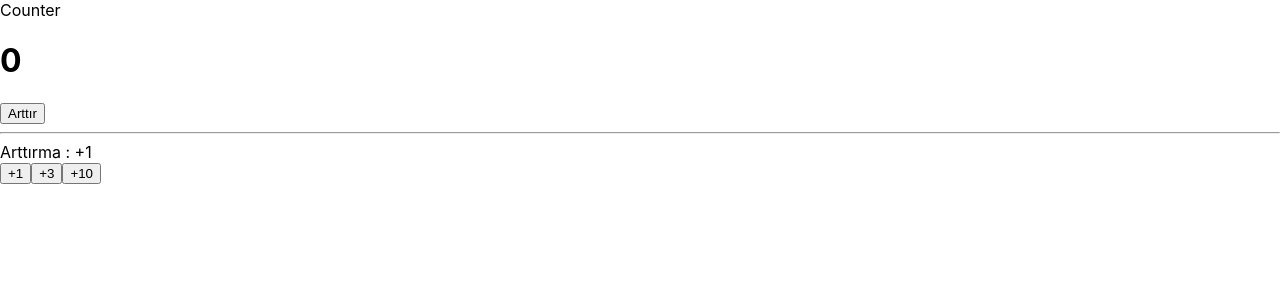
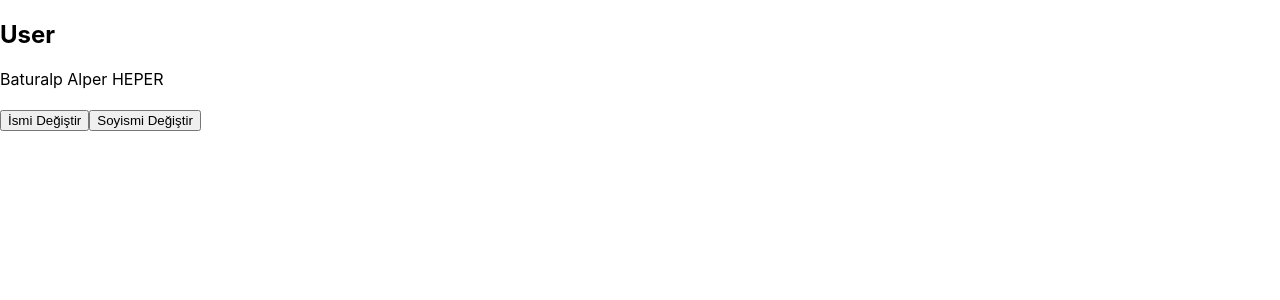
Before and after one commit to Batuapapa/React101, a React (Create React App) app: page / in a window 1280 px wide. Shown: the top 300 px of the page. Built offline with nearby package versions, Linux system fonts and the light colour scheme.

Commit message:
useState Object

```diff
--- a/src/App.js
+++ b/src/App.js
@@ -1,21 +1,12 @@
+
 import User from "./components/User";
 import Counter from "./components/Counter";
+
 function App() {
   return (
     <div>
-      <Counter/>
-      {/* <User
-      // name= "Baturalp Alper HEPER"
-      // city= "Bursa"
-      // age=  {24}
-      title ="Kişi"
-      data={{
-        name: "Baturalp Alper HEPER",
-        city: "Bursa",
-        age: 24,
-      }}
-        friends={["Ahmet", "Murat", "Ayşe", "Fatma"]}
-      /> */}
+      {/* <Counter /> */}
+      <User />
     </div>
   );
 }
--- a/src/components/User.js
+++ b/src/components/User.js
@@ -1,31 +1,20 @@
-import React from "react";
-import PropTypes from "prop-types";
 
-function User({ title, data, friends}) {
+import React, { useState } from 'react'
+
+function User() {
+  const [user, setUser] = useState({ name: "Baturalp Alper", surname: "HEPER" });
+
   return (
     <div>
-      <strong>{title}</strong>
-      <div>İsim : {data.name} </div>
-      <div>Yaş : {data.age} </div>
-      <div>Şehir :  {data.city} </div>
-      <h3>Arkadaşları</h3>
-      {friends.map((friend, i) =>(
-      <div key={i}>{friend}</div>
-    ))}
-      <hr />
+      <h2>User</h2>
+
+      {user.name} {user.surname}
+      <br /><br />
+      <button onClick={() => setUser({ ...user, name: "Kadir  " })}>İsmi Değiştir </button>
+      <button onClick={() => setUser({ ...user, surname: "YİĞİT  " })}>Soyismi Değiştir</button>
+
     </div>
-  );
+  )
 }
-User.propTypes = {
-    title: PropTypes.string,
-  data: PropTypes.exact({
-    name: PropTypes.string,
-    age: PropTypes.number,
-    city: PropTypes.string,
-}),
-  friends: PropTypes.array,
-};
-User.defaultProps = {
-  title:"Kişi",
-}
-export default User;
+
+export default User
```
